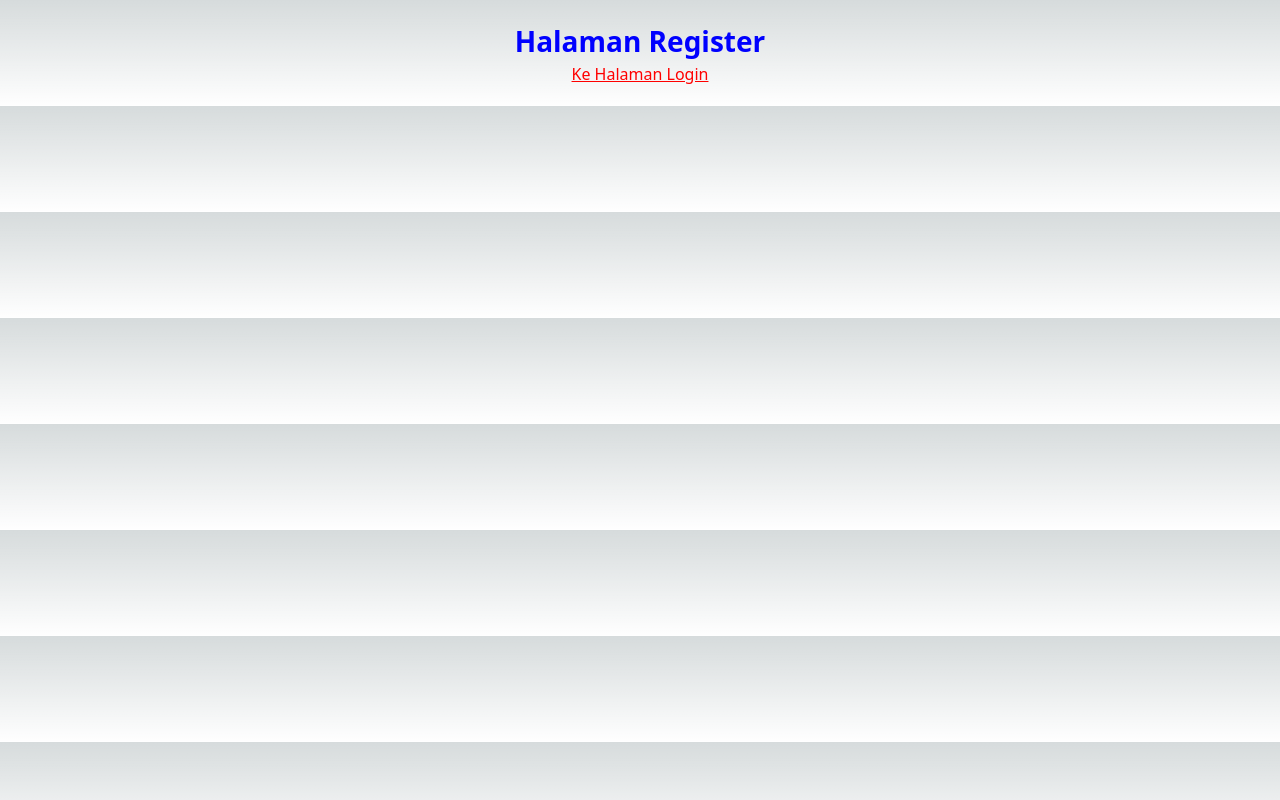
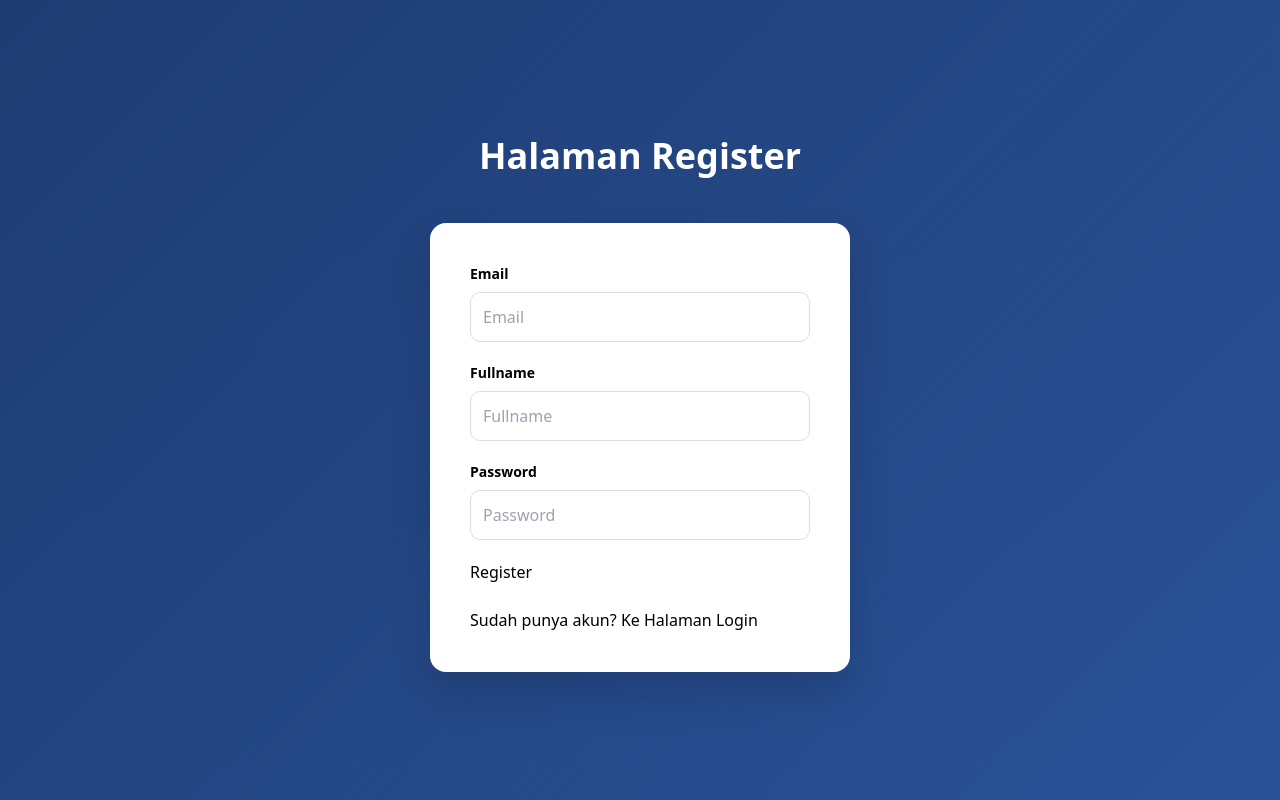
Before and after one commit to DewitaA12/Pemrograman-Framework, a Next.js app in the folder my-app-1/: page /auth/register in a window 1280 px wide. Built offline with nearby package versions, Linux system fonts and the light colour scheme.

Commit message:
register view

```diff
--- a/my-app-1/src/pages/auth/register.tsx
+++ b/my-app-1/src/pages/auth/register.tsx
@@ -1,3 +1,10 @@
-import HalamanRegister from "../../views/auth/register";
+import Link from "next/link";
+import TampilanRegister from "@/views/auth/register";
 
-export default HalamanRegister;
+const halamanRegister = () => {
+  return (
+    <TampilanRegister />
+  );
+};
+
+export default halamanRegister;
--- a/my-app-1/src/views/auth/register/index.tsx
+++ b/my-app-1/src/views/auth/register/index.tsx
@@ -1,16 +1,133 @@
 import Link from "next/link";
-import styles from "./register.module.css";
+import style from "./register.module.scss";
+import { useState } from "react";
+import { useRouter } from "next/router";
 
-const HalamanRegister = () => {
+const TampilanRegister = () => {
+
+  // STATE & ROUTER
+  const [isLoading, setIsLoading] = useState(false);
+  const [error, setError] = useState("");
+  const { push } = useRouter();
+
+  // HANDLE SUBMIT — ambil data form, kirim ke API, handle result
+  const handleSubmit = async (event: React.FormEvent<HTMLFormElement>) => {
+    setError("");
+    setIsLoading(true);
+    event.preventDefault();
+
+    // Ambil data dari form
+    const form = event.currentTarget;
+    const formData = new FormData(event.currentTarget);
+    const email    = formData.get("email")    as string;
+    const fullname = formData.get("Fullname") as string;
+    const password = formData.get("Password") as string;
+
+    // Kirim POST request ke API register
+    const response = await fetch("/api/register", {
+      method: "POST",
+      headers: { "Content-Type": "application/json" },
+      body: JSON.stringify({ email, fullname, password }),
+    });
+
+    // Handle response dari API
+    if (response.status === 200) {
+      form.reset();
+      setIsLoading(false);
+      push("/auth/login"); // redirect ke halaman login jika sukses
+    } else {
+      setIsLoading(false);
+      setError(
+        response.status === 400 ? "Email already exists" : "An error occurred"
+      );
+    }
+  };
+
+  // RENDER
   return (
-    <div className={styles.container}>
-      <h1 className={styles.title}>Halaman Register</h1>
+    <div className={style.register}>
 
-      <Link href="/auth/login" className={styles.link}>
-        Ke Halaman Login
-      </Link>
+      {/* Error message — tampil hanya jika ada error */}
+      {error && <p className={style.register__error}>{error}</p>}
+
+      {/* Judul halaman */}
+      <h1 className={style.register__title}>Halaman Register</h1>
+
+      <div className={style.register__form}>
+        <form action="" onSubmit={handleSubmit}>
+
+          {/* Input Email */}
+          <div className={style.register__form__item}>
+            <label
+              htmlFor="email"
+              className={style.register__form__item__label}
+            >
+              Email
+            </label>
+            <input
+              type="email"
+              id="email"
+              name="email"
+              placeholder="Email"
+              className={style.register__form__item__input}
+            />
+          </div>
+
+          {/* Input Full Name */}
+          <div className={style.register__form__item}>
+            <label
+              htmlFor="Fullname"
+              className={style.register__form__item__label}
+            >
+              Fullname
+            </label>
+            <input
+              type="text"
+              id="Fullname"
+              name="Fullname"
+              placeholder="Fullname"
+              className={style.register__form__item__input}
+            />
+          </div>
+
+          {/* Input Password */}
+          <div className={style.register__form__item}>
+            <label
+              htmlFor="Password"
+              className={style.register__form__item__label}
+            >
+              Password
+            </label>
+            <input
+              type="password"
+              id="Password"
+              name="Password"
+              placeholder="Password"
+              className={style.register__form__item__input}
+            />
+          </div>
+
+          {/* Button Register — disabled & teks berubah saat loading */}
+          <button
+            type="submit"
+            disabled={isLoading}
+            className={style.register__form__item__button}
+          >
+            {isLoading ? "Loading..." : "Register"}
+          </button>
+
+        </form>
+
+        {/* Link ke halaman login */}
+        <br />
+        <p className={style.register__form__item__text}>
+          Sudah punya akun?{" "}
+          <Link href="/auth/login">Ke Halaman Login</Link>
+        </p>
+
+      </div>
     </div>
   );
 };
 
-export default HalamanRegister;
+export default TampilanRegister;
--- /dev/null
+++ b/my-app-1/src/views/auth/register/register.module.scss
@@ -0,0 +1,85 @@
+.register {
+  min-height: 100vh;
+  display: flex;
+  flex-direction: column;
+  align-items: center;
+  justify-content: center;
+  background: linear-gradient(135deg, #1e3c72, #2a5298);
+  padding: 20px;
+
+  &__title {
+    text-align: center;
+    font-size: 36px;
+    font-weight: 700;
+    color: #ffffff;
+    margin-bottom: 40px;
+  }
+
+  &__error {
+    color: red;
+    margin-bottom: 10px;
+  }
+
+  &__form {
+    background: #ffffff;
+    width: 100%;
+    max-width: 420px;
+    padding: 40px;
+    border-radius: 16px;
+    box-shadow: 0 20px 40px rgba(0, 0, 0, 0.15);
+
+    &__item {
+      display: flex;
+      flex-direction: column;
+      margin-bottom: 20px;
+
+      &__label {
+        font-size: 14px;
+        font-weight: 600;
+        margin-bottom: 8px;
+      }
+
+      &__input {
+        padding: 12px;
+        border-radius: 10px;
+        border: 1px solid #ddd;
+
+        &:focus {
+          outline: none;
+          border-color: #2a5298;
+        }
+      }
+    }
+
+    /* FIX: button & text langsung di bawah __form */
+    &__button {
+      width: 100%;
+      padding: 12px;
+      border-radius: 10px;
+      border: none;
+      background: #2a5298;
+      color: #fff;
+      font-weight: 600;
+      cursor: pointer;
+
+      &:hover {
+        background: #1e3c72;
+      }
+    }
+
+    &__text {
+      margin-top: 15px;
+      text-align: center;
+
+      a {
+        color: #2a5298;
+        font-weight: 600;
+        text-decoration: none;
+
+        &:hover {
+          text-decoration: underline;
+        }
+      }
+    }
+  }
+}
```
